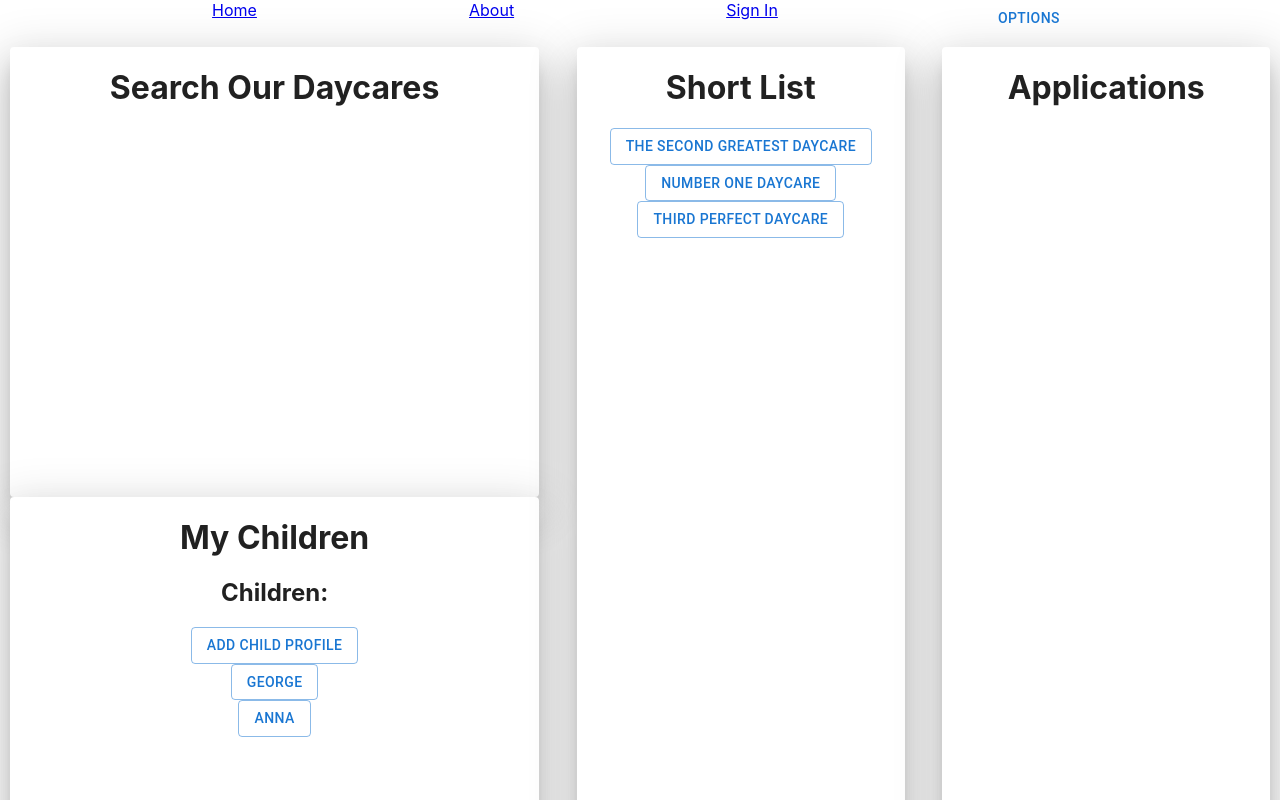
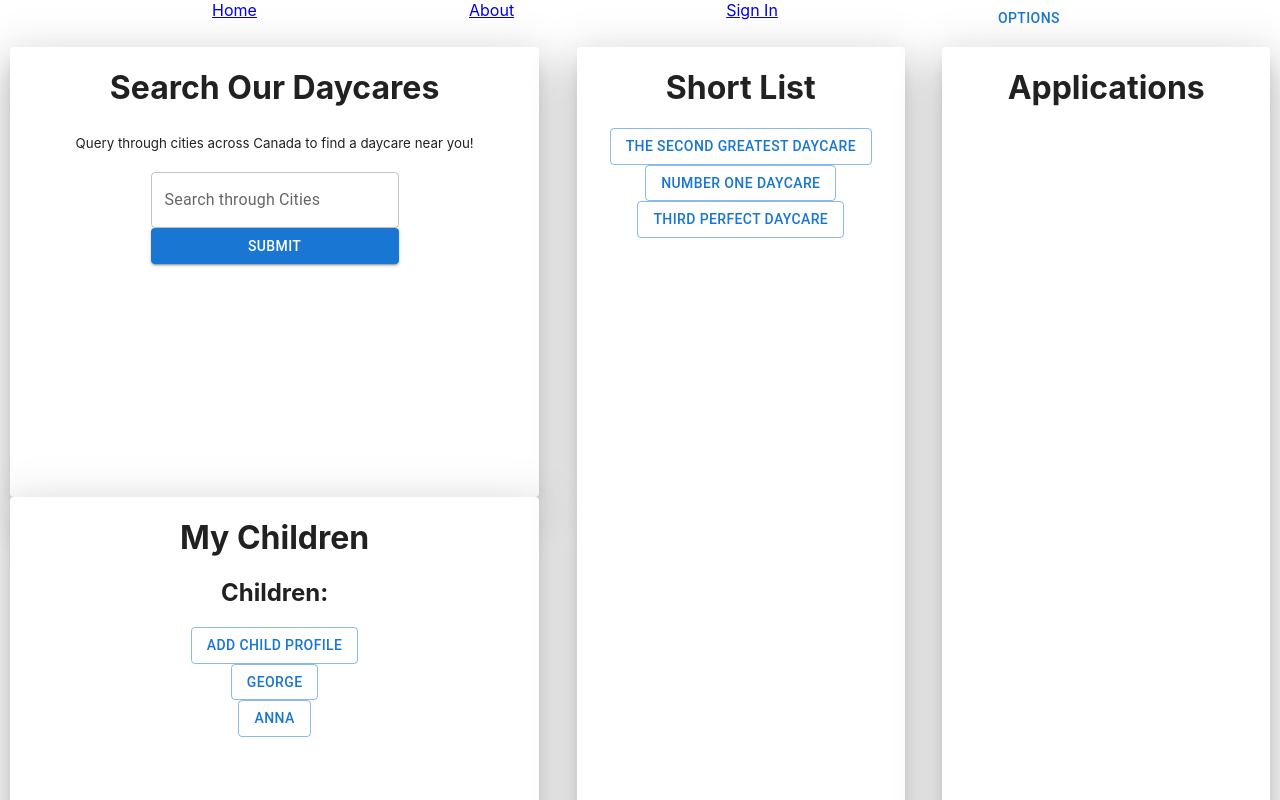
Before and after one commit to bijon7/onestop-daycare, a React (Create React App) app in the folder frontend/: page /guardian in a window 1280 px wide. Shown: the top 800 px of the page. Built offline with nearby package versions, Linux system fonts and the light colour scheme.

Commit message:
added query textbox

```diff
--- /dev/null
+++ b/frontend/src/components/DayCareSearch.jsx
@@ -0,0 +1,53 @@
+import * as React from "react";
+import { useSearchParams } from "react-router-dom";
+import { FormControl, InputLabel, Input, TextField, Button } from "@mui/material";
+
+// /callender
+// /calendar/?search=toronto
+// navigate('/calendar/?'+searchState)
+// console.log(searchParams)
+// searchParams.seach
+// searchParams.search?
+
+// axios.get('/api/daycares/', { params; { search: valueFromSearchHere } })
+
+const defaultValues = {
+  search: ""
+}
+export default function DayCareSearch() {
+  let [searchParams, setSearchParams] = useSearchParams();
+  const [formValues, setFormValues] = React.useState(defaultValues);
+
+  const handleInputChange = (e) => {
+    const { name, value } = e.target;
+    setFormValues({
+      ...formValues,
+      [name]: value,
+    });
+  };
+
+  const handleSubmit = (event) => {
+    event.preventDefault();
+    console.log(formValues); // currently sends nothing to the backend, need to useNavigate away to Calendar Page
+  };
+
+  return (
+    <div>
+      <form onSubmit={handleSubmit}>
+        <FormControl className="daycare-search">
+          <TextField
+            id="search"
+            label="Search through Cities"
+            name="search"
+            type="search"
+            value={formValues.search}
+            onChange={handleInputChange} />
+          <Button variant="contained" color="primary" type="submit">
+            Submit
+          </Button>
+        </FormControl>
+      </form>
+    </div>
+
+  );
+}
--- a/frontend/src/pages/GuardianDashboard.jsx
+++ b/frontend/src/pages/GuardianDashboard.jsx
@@ -1,7 +1,9 @@
 import { Paper } from "@mui/material"
 import "./GuardianDashboard.scss";
+
 import ChildProfileList from "../components/ChildProfileList";
 import ShortList from "../components/ShortList";
+import DayCareSearch from "../components/DayCareSearch";
 
 export default function GuardianDashboard() {
   return (
@@ -9,6 +11,10 @@ export default function GuardianDashboard() {
       <div className="guardian-dashboard_sections">
         <Paper elevation={24} className="guardian-dashboard_mid">
           <h1>Search Our Daycares</h1>
+          <sub>Query through cities across Canada to find a daycare near you!</sub>
+          <br />
+          <br />
+          <DayCareSearch />
         </Paper>
         <Paper elevation={24} className="guardian-dashboard_mid">
           <h1>My Children</h1>
```
